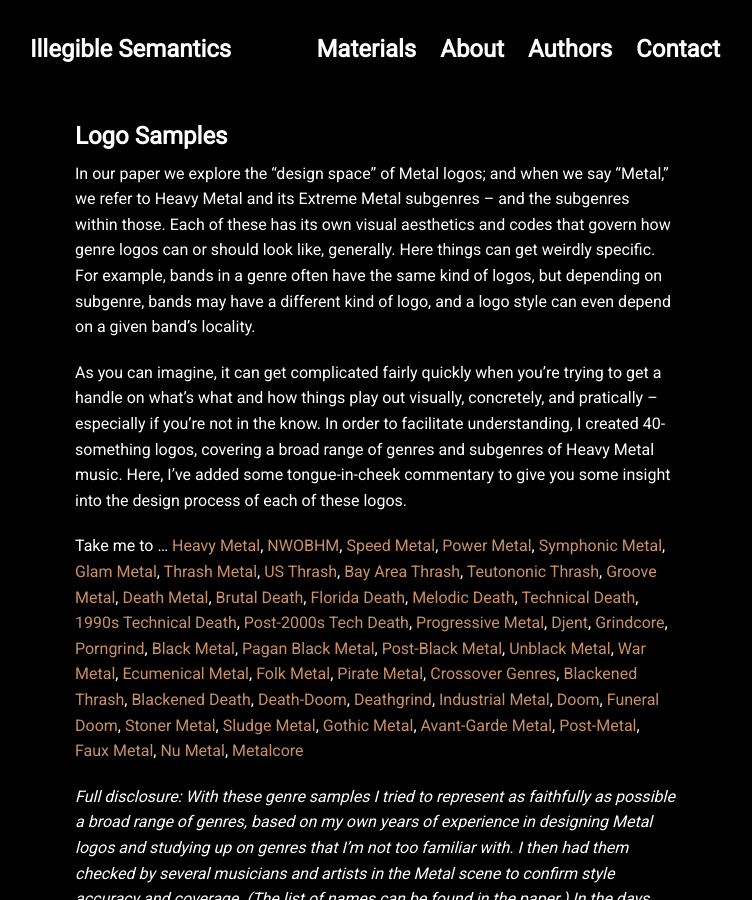
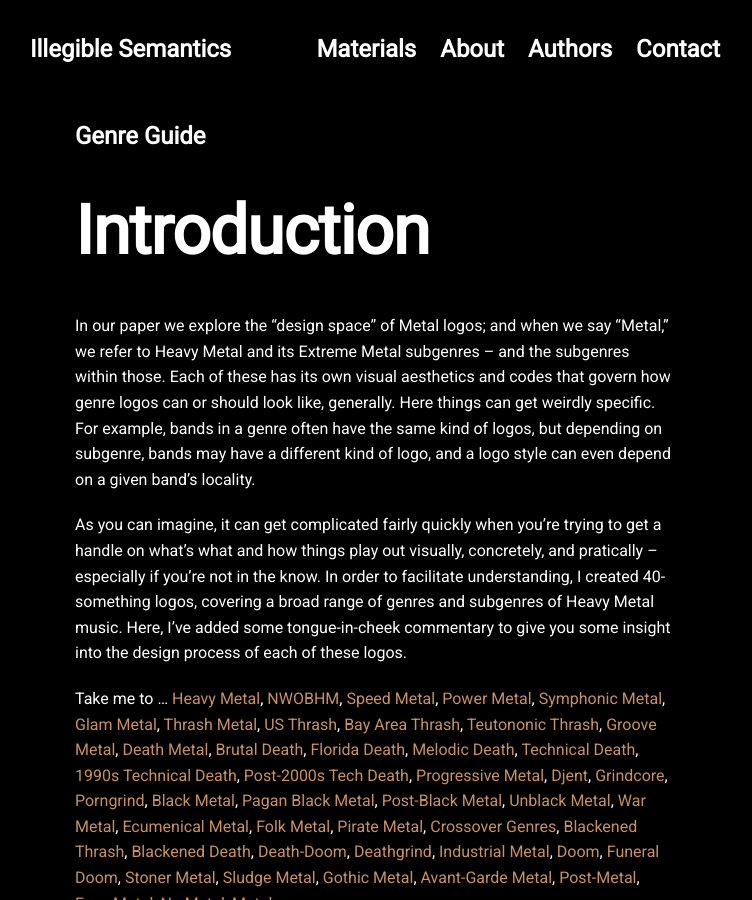
Before and after one commit to Noeska/illegiblesemantics, a Jekyll site: the page built from projects/proj-2.md, in a window 1280 px wide and 900 px high. Shown: the whole window, without its empty margins (265-1017 px from the left). Built offline with Jekyll 4.4.1, drawn with Linux system fonts in a browser that asks for light colours; nearby versions of some CDN libraries.

Commit message:
Update proj-2.md

```diff
--- a/projects/proj-2.md
+++ b/projects/proj-2.md
@@ -1,8 +1,10 @@
 ---
 layout: post
-title: 'Logo Samples'
+title: 'Genre Guide'
 ---
 <!-- Here you can see samples of logo designs covering a broad range of metal genres and extreme subgenres with some tongue-in-cheek commentary by Gerrit Rijken. -->
+
+# Introduction
 
 In our paper we explore the "design space" of Metal logos; and when we say "Metal," we refer to Heavy Metal and its Extreme Metal subgenres -- and the subgenres within those. Each of these has its own visual aesthetics and codes that govern how genre logos can or should look like, generally. Here things can get weirdly specific. For example, bands in a genre often have the same kind of logos, but depending on subgenre, bands may have a different kind of logo, and a logo style can even depend on a given band's locality.
 
```
